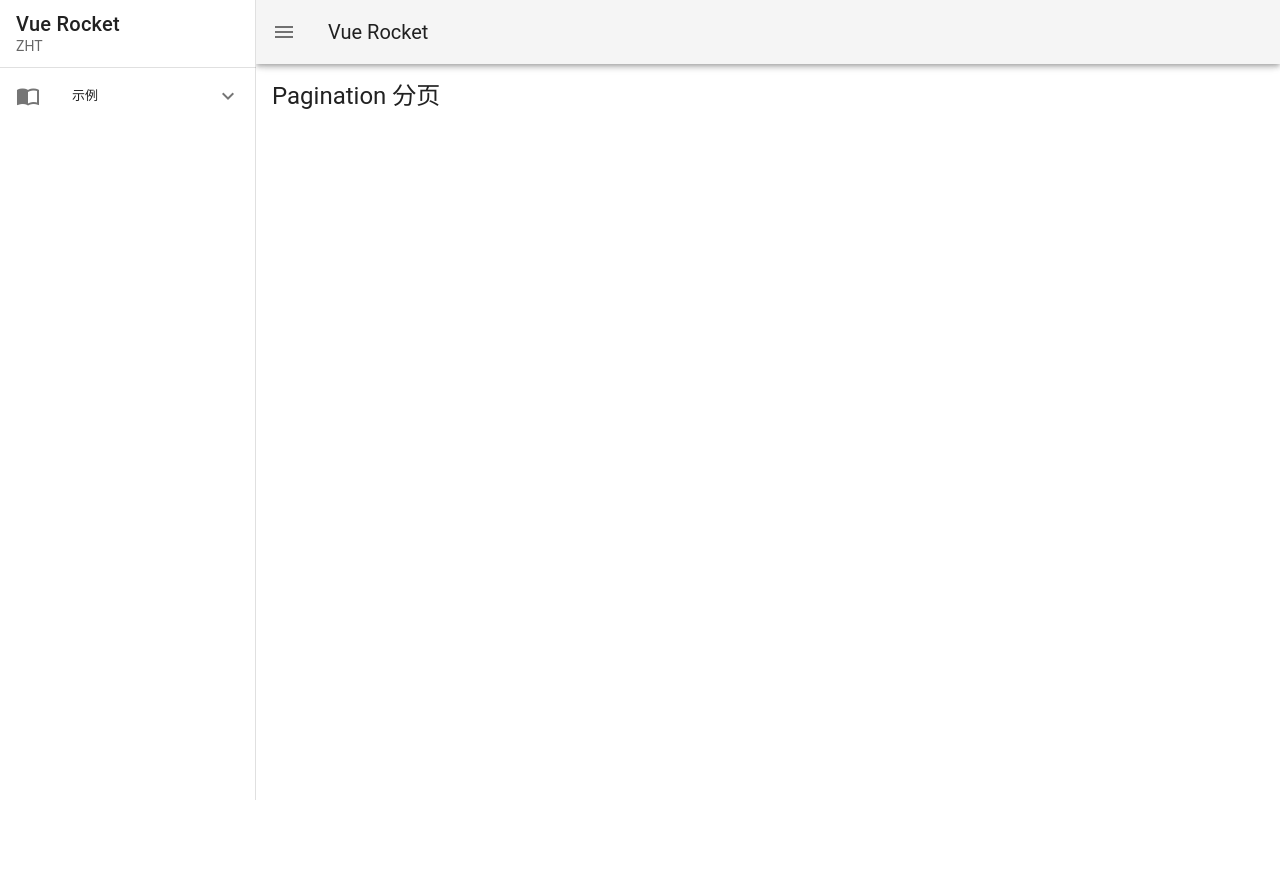
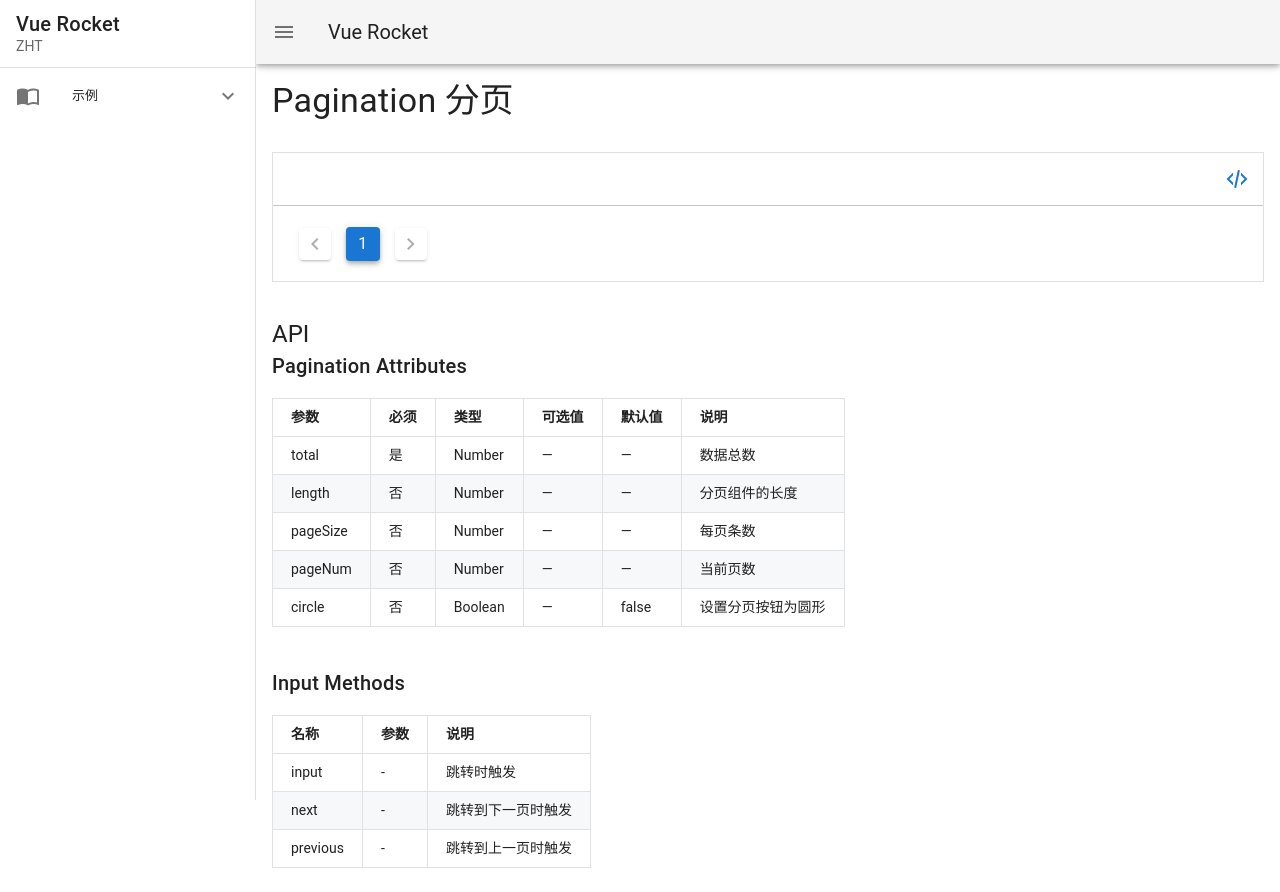
Before and after one commit to ZHTGitHub/vue-rocket, a Vue app: page /demo/components/pagination in a window 1280 px wide. Shown: the top 892 px of the page. Before the commit the page ends 800 px from the top, so only its background shows below. Built offline with nearby package versions, Linux system fonts and the light colour scheme.

Commit message:
开发Demo模块

```diff
--- a/src/components/ZPagination/ZPagination.vue
+++ b/src/components/ZPagination/ZPagination.vue
@@ -1,5 +1,5 @@
 <template>
-  <div class="z-pagination" :class="className">
+  <div v-show="total > pageSize" class="z-pagination">
     <v-pagination
       v-model="page"
       :class="position"
@@ -42,11 +42,6 @@
         default: false
       },
 
-      className: {
-        type: String,
-        required: false
-      },
-
       position: {
         validator(value) {
           return ['start', 'center', 'end'].indexOf(value) !== -1
@@ -68,14 +63,17 @@
     methods: {
       onInput() {
         console.log(this.page)
+        this.$emit('input', this.page)
       },
 
       onNext() {
         console.log(this.page)
+        this.$emit('next', this.page)
       },
 
       onPrevious() {
         console.log(this.page)
+        this.$emit('previous', this.page)
       }
     }
   }
--- a/src/views/demo/Components/Pagination/Pagination.vue
+++ b/src/views/demo/Components/Pagination/Pagination.vue
@@ -1,16 +1,86 @@
 <template>
   <div class="z-demo-pagination">
-    <h5 class="text-h5">Pagination 分页</h5>
+    <h4 class="mb-8 text-h4">Pagination 分页</h4>
+
+    <usage-demo>
+      <div slot="code">
+        <pre class="line-numbers">
+          <code class="language-markup">
+            &lt;template>
+              &lt;z-pagination
+                :total="2"
+              >&lt;/z-pagination>
+            &lt;/template>
+
+            &lt;script>
+              import { ZTextField } from 'vue-rocket'
+
+              export default {
+                data() {
+                  return {
+                    formId: 'info'
+                  }
+                }
+              }
+            &lt;/script>
+          </code>
+        </pre>
+      </div>
+      <div slot="demo">
+        <z-pagination
+          :total="11"
+        ></z-pagination>
+      </div>
+    </usage-demo>
+
+    <section class="markdown api-container">
+      <h5 class="text-h5">API</h5>
+      <template v-for="(item, index) in pagination">
+        <div class="mb-10" :key="`input_${ index }`">
+          <h6 class="text-h6">{{ item.title }}</h6>
+          <table class="api-table">
+            <thead>
+              <tr>
+                <th v-for="(title, nIndex) in item.titles" :key="`name_${ nIndex }`">{{ title }}</th>
+              </tr>
+            </thead>
+
+            <tbody>
+              <tr v-for="(child, i) in item.apis" :key="`input_${ index }_${ i }`">
+                <td v-if="child.name">{{ child.name }}</td>
+                <td v-if="child.required">{{ child.required }}</td>
+                <td v-if="child.type">{{ child.type }}</td>
+                <td v-if="child.acceptedValues">{{ child.acceptedValues }}</td>
+                <td v-if="child.default">{{ child.default }}</td>
+                <td v-if="child.parameters">{{ child.parameters }}</td>
+                <td v-if="child.description">{{ child.description }}</td>
+              </tr>
+            </tbody>
+          </table>
+        </div>
+      </template>
+    </section>
   </div>
 </template>
 
 <script>
+  import { pagination } from './cells'
+
+  import Prism from 'prismjs'
+  import 'prismjs/themes/prism-okaidia.css'
+  import 'prismjs/plugins/line-numbers/prism-line-numbers.css'
+  import 'prismjs/plugins/line-numbers/prism-line-numbers.js'
+
   export default {
     name: 'ZDemoPagination',
     data() {
       return {
+        pagination
+      }
+    },
 
-      }
+    mounted() {
+      Prism.highlightAll()
     }
   }
 </script>
--- /dev/null
+++ b/src/views/demo/Components/Pagination/cells.js
@@ -0,0 +1,76 @@
+export const pagination = [
+  {
+    title: 'Pagination Attributes',
+    titles: ['参数', '必须', '类型', '可选值', '默认值', '说明'],
+    apis: [
+      {
+        name: 'total',
+        required: '是',
+        type: 'Number',
+        acceptedValues: '—',
+        default: '—',
+        description: '数据总数'
+      },
+
+      {
+        name: 'length',
+        required: '否',
+        type: 'Number',
+        acceptedValues: '—',
+        default: '—',
+        description: '分页组件的长度'
+      },
+
+      {
+        name: 'pageSize',
+        required: '否',
+        type: 'Number',
+        acceptedValues: '—',
+        default: '—',
+        description: '每页条数'
+      },
+
+      {
+        name: 'pageNum',
+        required: '否',
+        type: 'Number',
+        acceptedValues: '—',
+        default: '—',
+        description: '当前页数'
+      },
+
+      {
+        name: 'circle',
+        required: '否',
+        type: 'Boolean',
+        acceptedValues: '—',
+        default: 'false',
+        description: '设置分页按钮为圆形'
+      }
+    ]
+  },
+
+  {
+    title: 'Input Methods',
+    titles: ['名称', '参数', '说明'],
+    apis: [
+      {
+        name: 'input',
+        parameters: '-',
+        description: '跳转时触发'
+      },
+
+      {
+        name: 'next',
+        parameters: '-',
+        description: '跳转到下一页时触发'
+      },
+
+      {
+        name: 'previous',
+        parameters: '-',
+        description: '跳转到上一页时触发'
+      }
+    ]
+  }
+]
--- a/src/views/demo/Table/Table.vue
+++ b/src/views/demo/Table/Table.vue
@@ -38,7 +38,7 @@
     </v-data-table>
 
     <z-pagination
-      :total="2"
+      :total="pagination.total"
     ></z-pagination>
   </div>
 </template>
@@ -64,29 +64,7 @@
           { text: '兴趣', value: 'hobby', sortable: false },
           { text: '激活', value: 'active', sortable: false },
           { text: '操作', value: 'options', sortable: false }
-        ],
-        // desserts: [
-        //   {
-        //     email: 'chat195@163.com',
-        //     phone: '175***6801',
-        //     name: 'Leslie',
-        //     age: 18,
-        //     area: '珠海',
-        //     gender: 1,
-        //     hobby: ['游泳', '乒乓球'],
-        //     active: false
-        //   },
-        //   {
-        //     email: 'chat687@163.com',
-        //     phone: '187***0597',
-        //     name: 'ZHT',
-        //     age: 16,
-        //     area: '广州',
-        //     gender: 1,
-        //     hobby: ['网球', '羽毛球'],
-        //     active: true
-        //   }
-        // ]
+        ]
       }
     },
 
--- a/src/views/demo/demo-components/UsageDemo/UsageDemo.vue
+++ b/src/views/demo/demo-components/UsageDemo/UsageDemo.vue
@@ -59,6 +59,7 @@
   }
 
   .z-demo {
+    min-height: 76px;
     border-top: thin solid rgba(0,0,0,.12);
   }
 </style>
```
